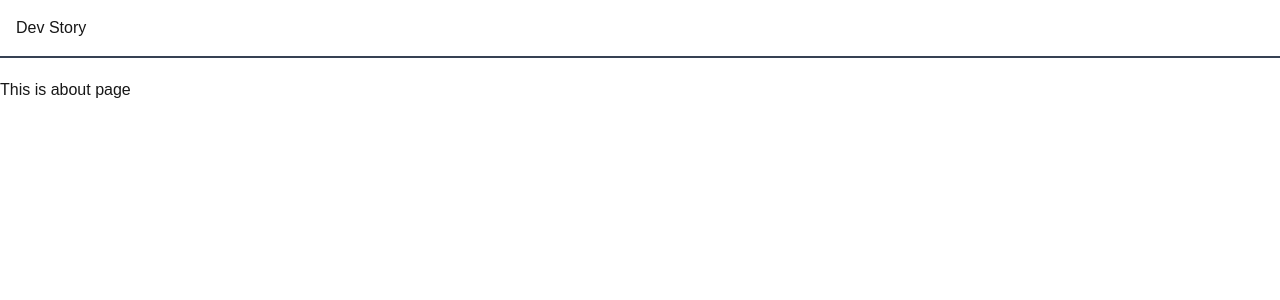
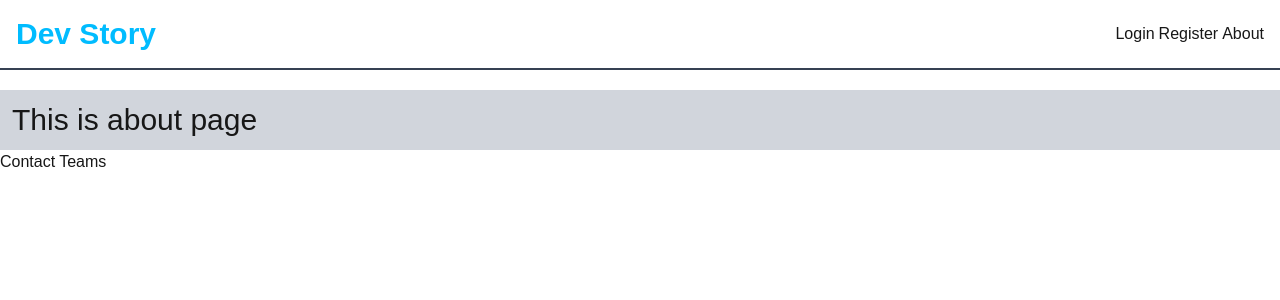
Before and after one commit to ArifulIslam016/Next-js-Exploration, a Next.js app: page /about in a window 1280 px wide. Shown: the top 300 px of the page. Built offline with nearby package versions, Linux system fonts and the light colour scheme.

Commit message:
Some page added

```diff
--- /dev/null
+++ b/src/Components/header/Header.jsx
@@ -0,0 +1,20 @@
+import Link from "next/link";
+import React from "react";
+
+const Header = () => {
+  return (
+    <header className="p-4 border-b-2 border-gray-700 flex flex-col md:flex-row justify-between items-center">
+      <Link href={"/"}>
+        {" "}
+        <h1 className="text-3xl font-extrabold  text-sky-400">Dev Story</h1>
+      </Link>
+      <nav className="space-x-1">
+        <Link href={"/login"}>Login</Link>
+        <Link href={"/register"}>Register</Link>
+        <Link href={"/about"}>About</Link>
+      </nav>
+    </header>
+  );
+};
+
+export default Header;
--- a/src/app/about/page.jsx
+++ b/src/app/about/page.jsx
@@ -1,11 +1,18 @@
-import React from 'react';
+import Title from "@/Components/Title";
+import Link from "next/link";
+import React from "react";
 
 const About = () => {
-    return (
-        <div>
-            This is about page
-        </div>
-    );
+  return (
+    <div>
+      <Title>This is about page</Title>
+      <div className="space-x-1">
+        {" "}
+        <Link href={"/about/contact"}>Contact</Link>
+        <Link href={"/about/teams"}>Teams</Link>
+      </div>
+    </div>
+  );
 };
 
 export default About;
--- /dev/null
+++ b/src/app/about/teams/page.jsx
@@ -0,0 +1,12 @@
+import Title from '@/Components/Title';
+import React from 'react';
+
+const Teams = () => {
+    return (
+        <div>
+            <Title>I have total 400+ Teams member</Title>
+        </div>
+    );
+};
+
+export default Teams;
--- a/src/app/layout.jsx
+++ b/src/app/layout.jsx
@@ -1,6 +1,7 @@
 import { Geist, Geist_Mono } from "next/font/google";
 import "./globals.css";
 import Title from "@/Components/Title";
+import Header from "@/Components/header/Header";
 
 const geistSans = Geist({
   variable: "--font-geist-sans",
@@ -23,9 +24,7 @@ export default function RootLayout({ children }) {
       <body
         className={`${geistSans.variable} ${geistMono.variable} antialiased`}
       >
-      <header className="p-4 border-b-2 border-gray-700">
-        <h1>Dev Story</h1>
-      </header>
+        <Header></Header>
           <main className="py-5 ">
                   {children}
 
--- a/src/app/page.jsx
+++ b/src/app/page.jsx
@@ -5,7 +5,6 @@ export default function Home() {
   return (
    <div>
     <Title>This is Home </Title>
-    Home
    </div>
   );
 }
```
